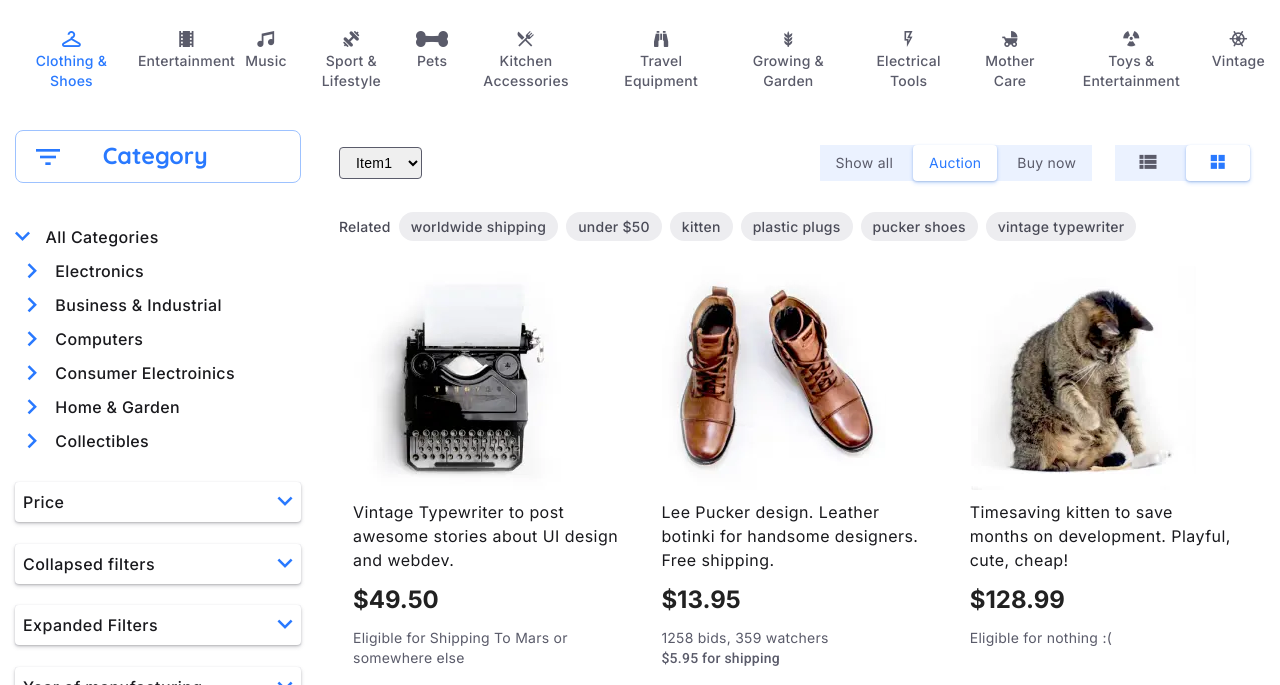
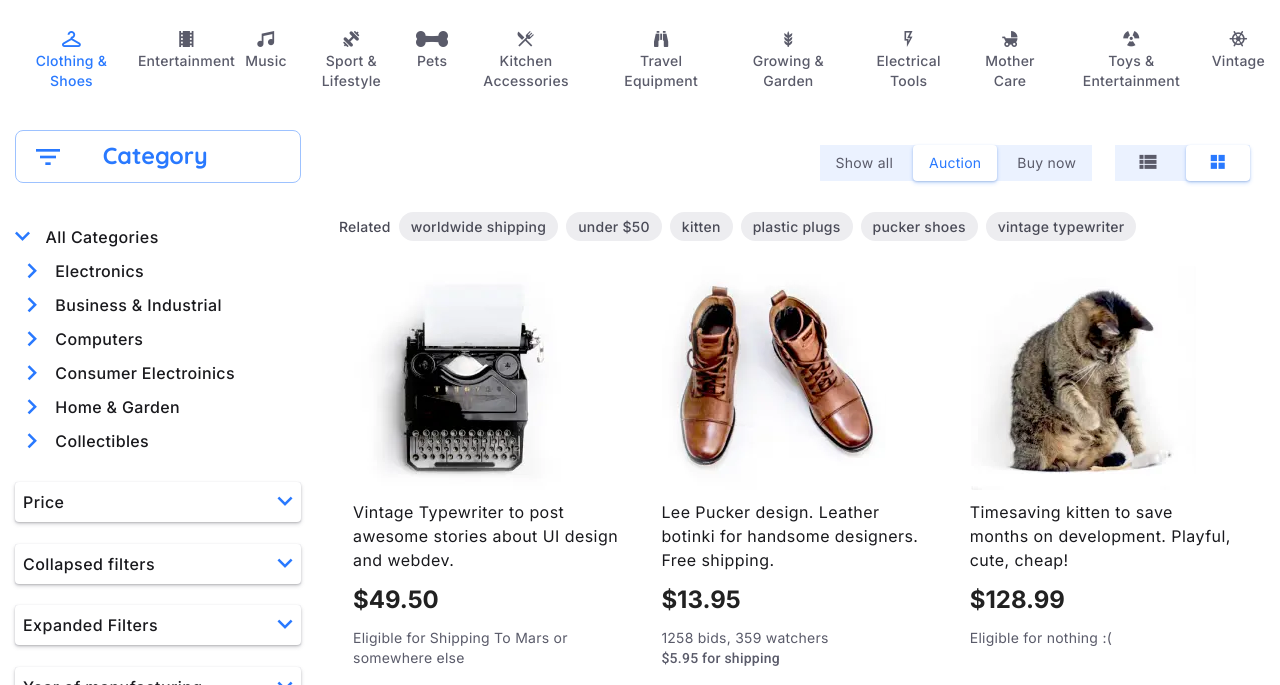
Before and after one commit to Nterri/Shopka, a plain HTML site: page index.html in a window 1280 px wide. Shown: the part 86-771 px from the top of the page. Drawn offline with nearby package versions, Linux system fonts and the light colour scheme; files whose address does not match are found by name.

Commit message:
Add files via upload

```diff
--- a/css/style.css
+++ b/css/style.css
@@ -908,21 +908,9 @@ main .filter-sidebar__item:not(:last-child) {
 main .head-content {
   display: flex;
   align-items: center;
-  justify-content: space-between;
+  justify-content: flex-end;
   flex-wrap: wrap;
   gap: 24px;
-}
-
-main .item-filter .item-filter__select {
-  font-weight: 500;
-  font-size: 14px;
-  line-height: 143%;
-  align-items: center;
-  letter-spacing: 0.018em;
-  border: 1px solid #5a5b6a;
-  box-sizing: border-box;
-  border-radius: 4px;
-  padding: 6px 12px;
 }
 
 main .view-content {
--- a/index.html
+++ b/index.html
@@ -4,8 +4,8 @@
    <meta charset="UTF-8">
    <meta http-equiv="X-UA-Compatible" content="IE=edge">
    <meta name="viewport" content="width=device-width, initial-scale=1.0">
-   <link rel="stylesheet" href="css/style.min.css?_v=20220319013531">
-   <link rel="stylesheet" href="../files/nouislider.min.css?_v=20220319013531">
+   <link rel="stylesheet" href="css/style.min.css?_v=20220319014639">
+   <link rel="stylesheet" href="../files/nouislider.min.css?_v=20220319014639">
    <link rel="icon" href="img/favicon.svg" type="image/svg">
    <title>Shopka</title>
 </head>
@@ -15,7 +15,7 @@
       <header id="header" class="header lock-padding">
    <div class="header__container">
       <div class="header__logo">
-         <a href="https://nterri.github.io/Shopka/">
+         <a href="../index.html">
             <picture>
                <source srcset="img/favicon.svg" media="(max-width: 600px)" />
                <img src="img/logo.png" />
@@ -252,15 +252,6 @@
             </div>
             <div class="main-part__content content">
                <div class="content__head head-content">
-                  <div class="head-content__small-filter small-filter">
-                     <div class="small-filter__item item-filter">
-                        <select name="" id="" class="item-filter__select ">
-                           <option value="1">Item1</option>
-                           <option value="2">Item2</option>
-                           <option value="3">Item3</option>
-                        </select>
-                     </div>
-                  </div>
                   <div class="head-content__view view-content">
                      <div class="view-content__show show-content">
                         <button class="show-content__btn">Show all</button>
@@ -709,8 +700,8 @@
       </main>
       <footer></footer>
    </div>
-   <script src="https://code.jquery.com/jquery-3.6.0.min.js?_v=20220319013531"></script>
-   <script src="js/app.min.js?_v=20220319013531"></script>
+   <script src="https://code.jquery.com/jquery-3.6.0.min.js?_v=20220319014639"></script>
+   <script src="js/app.min.js?_v=20220319014639"></script>
 </body>
 
 </html>
```
Also changed, not shown: css/style.min.css.
